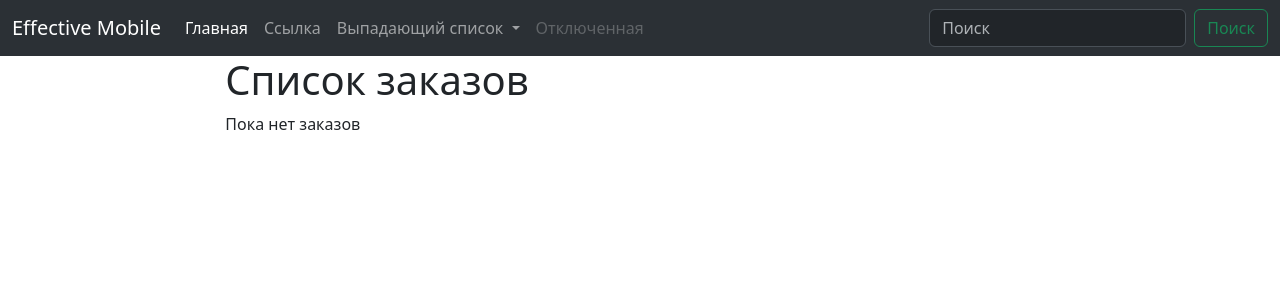
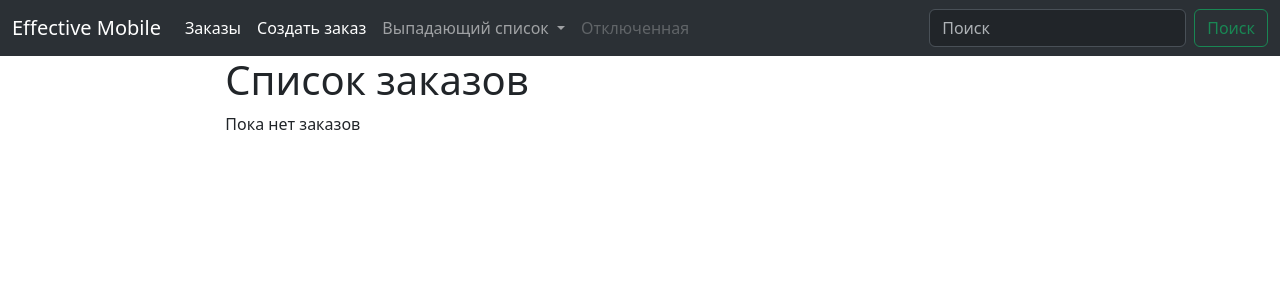
Before and after one commit to limOnDev13/Effective-Mobile-Test-Task, a Django app: page /orders/ in a window 1280 px wide. Shown: the top 300 px of the page. Run offline with Django 5.2, Linux system fonts and the light colour scheme; data that the repository does not hold is empty; some libraries are stand-ins or nearby versions.

Commit message:
Add hrefs to page with list orders and to create a new order

```diff
--- a/online_cafe/online_cafe/templates/base.html
+++ b/online_cafe/online_cafe/templates/base.html
@@ -18,17 +18,17 @@
 <body>
 <nav class="navbar navbar-expand-lg bg-body-tertiary" data-bs-theme="dark">
   <div class="container-fluid">
-    <a class="navbar-brand" href="#">Effective Mobile</a>
+    <a class="navbar-brand" href="{% url 'orders:orders-list' %}">Effective Mobile</a>
     <button class="navbar-toggler" type="button" data-bs-toggle="collapse" data-bs-target="#navbarSupportedContent" aria-controls="navbarSupportedContent" aria-expanded="false" aria-label="Переключатель навигации">
       <span class="navbar-toggler-icon"></span>
     </button>
     <div class="collapse navbar-collapse" id="navbarSupportedContent">
       <ul class="navbar-nav me-auto mb-2 mb-lg-0">
         <li class="nav-item">
-          <a class="nav-link active" aria-current="page" href="#">Главная</a>
+          <a class="nav-link active" aria-current="page" href="{% url 'orders:orders-list' %}">Заказы</a>
         </li>
         <li class="nav-item">
-          <a class="nav-link" href="#">Ссылка</a>
+          <a class="nav-link active" aria-current="page" href="{% url 'orders:orders-create' %}">Создать заказ</a>
         </li>
         <li class="nav-item dropdown">
           <a class="nav-link dropdown-toggle" href="#" role="button" data-bs-toggle="dropdown" aria-expanded="false">
```
